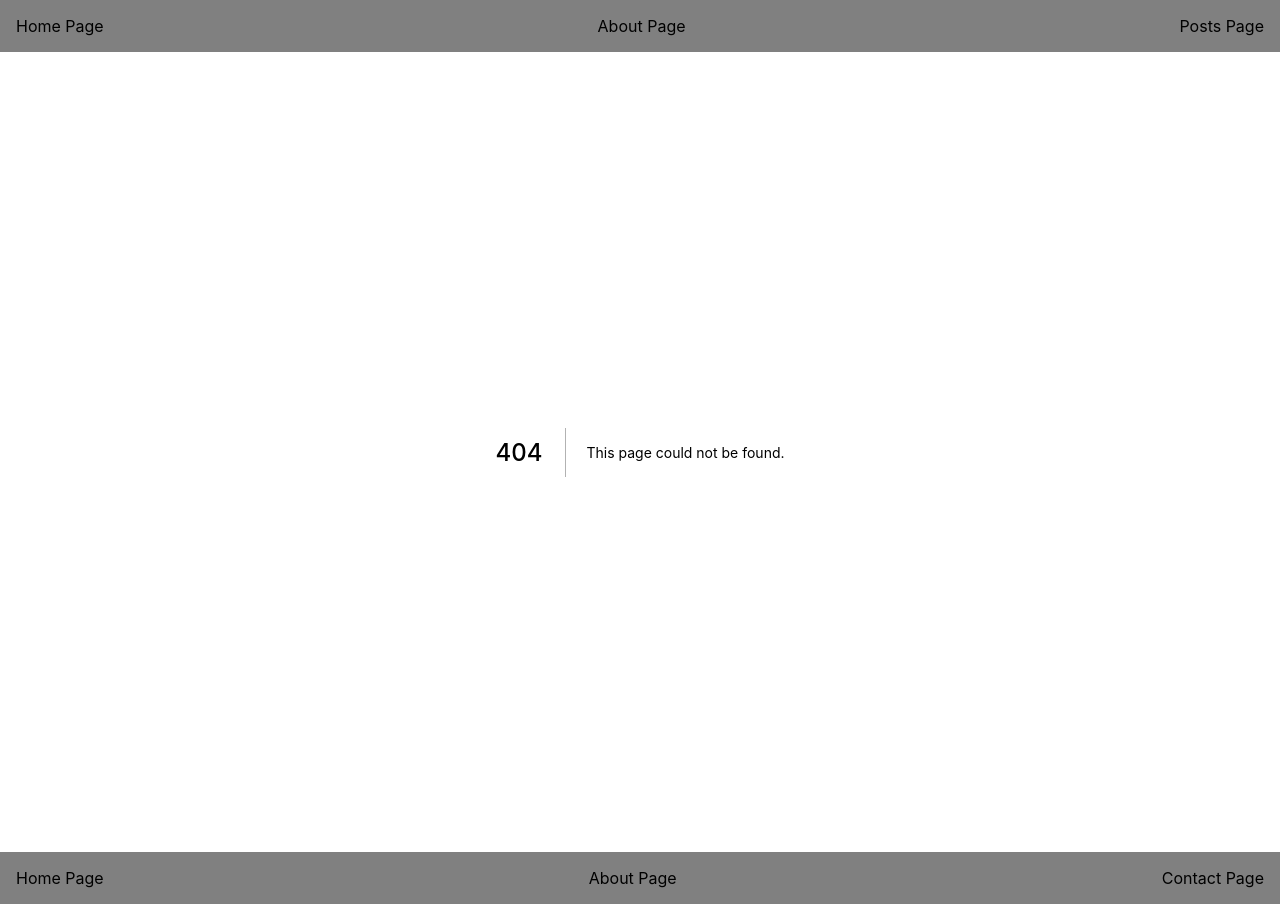
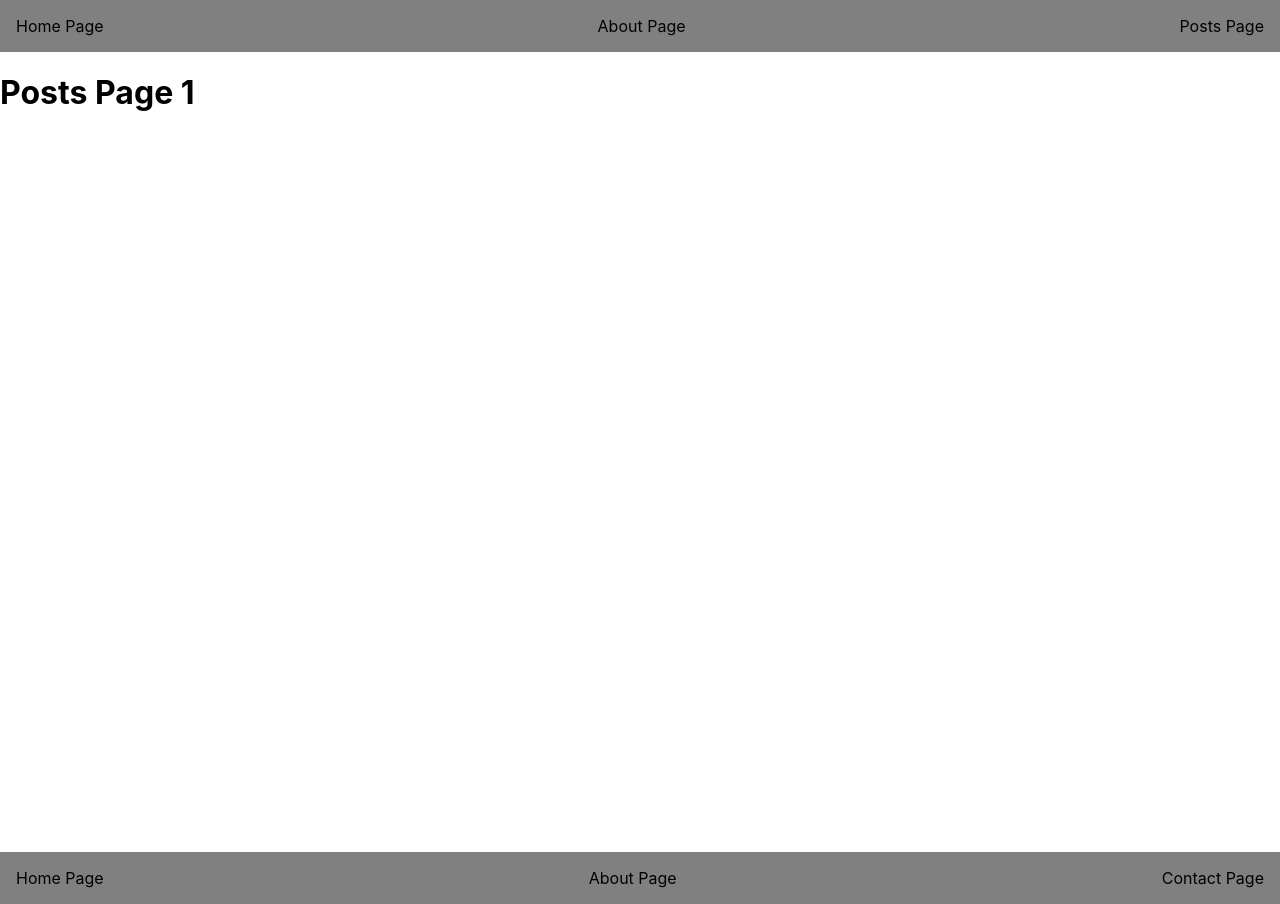
Before and after one commit to mikohan/first-next, a Next.js app: page /posts/1 in a window 1280 px wide. Before the commit this address had no page. Built offline with nearby package versions, Linux system fonts and the light colour scheme.

Commit message:
Refactor to good looking urls

```diff
--- a/pages/index.js
+++ b/pages/index.js
@@ -13,7 +13,7 @@ export default function Home({ posts, result }) {
       <ul>
         {result.map((post) => (
           <li key={post.id}>
-            <Link href={`/post/${post.id}`}>{post.title}</Link>
+            <Link href={`/posts/${post.id}`}>{post.title}</Link>
           </li>
         ))}
       </ul>
--- /dev/null
+++ b/pages/posts/[postId].js
@@ -0,0 +1,10 @@
+import { useRouter } from 'next/router';
+
+const Posts = (props) => {
+  const router = useRouter();
+  const { postId } = router.query;
+  console.log(postId);
+  return <h1>Posts Page {postId}</h1>;
+};
+
+export default Posts;
--- a/pages/posts/post/_post.js
+++ /dev/null
@@ -1,5 +0,0 @@
-const Posts = (props) => {
-  return <h1>Posts Page {props.id}</h1>;
-};
-
-export default Posts;
```
